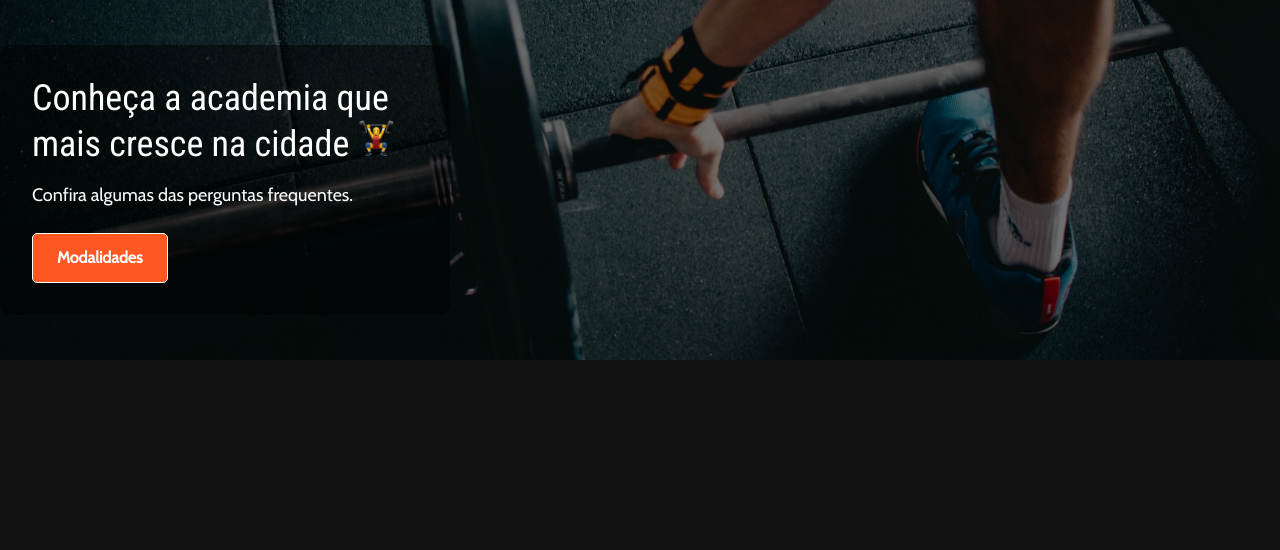
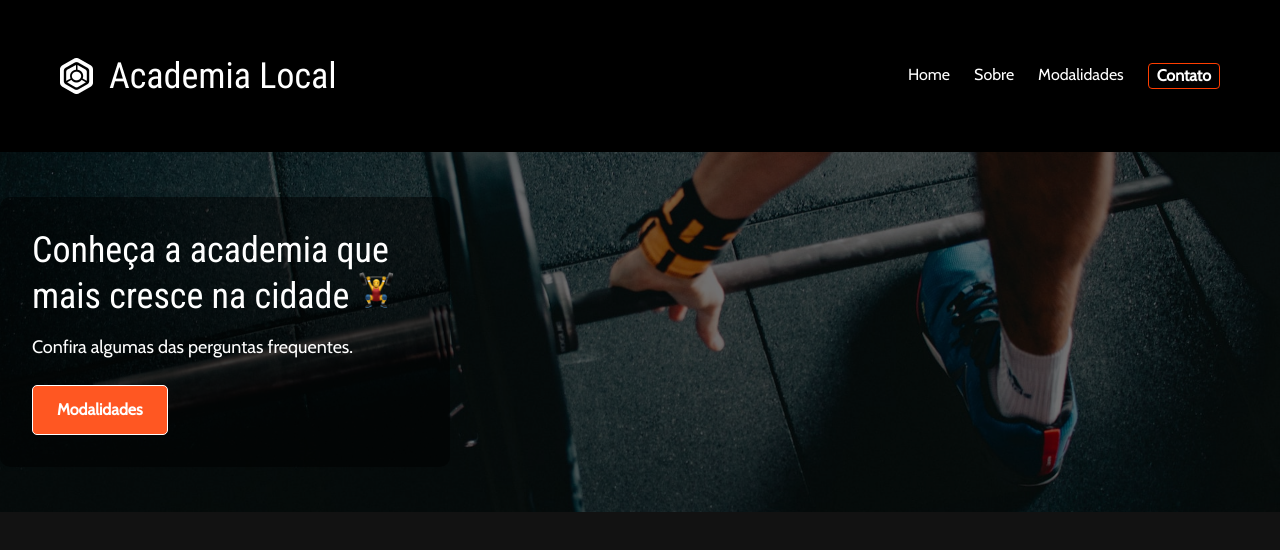
Before and after one commit to josuecintra/svelte-academia, a SvelteKit app: page /sobre in a window 1280 px wide. Shown: the top 550 px of the page. Built offline with nearby package versions, Linux system fonts and the light colour scheme.

Commit message:
Header > Menu

```diff
--- a/src/app.css
+++ b/src/app.css
@@ -65,6 +65,11 @@ a {
   text-decoration: none;
 }
 
+nav > ul {
+  list-style: none;
+  padding-left: unset;
+}
+
 /* 9. Improve line wrapping */
 p {
   text-wrap: pretty;
--- /dev/null
+++ b/src/lib/Header.svelte
@@ -0,0 +1,67 @@
+<script>
+    import logo from '$lib/assets/logo.png';
+</script>
+
+<header class="header">
+    <div class="wrap header__wrapper">
+        <img src="{logo}" alt="Academia Local" class="header__logo" />
+        <nav class="header__nav">
+            <ul>
+                <li><a href="/">Home</a></li>
+                <li><a href="/sobre">Sobre</a></li>
+                <li><a href="/modalidades">Modalidades</a></li>
+                <li><a href="#contato" class="btn header__btn">Contato</a></li>
+            </ul>
+        </nav>
+    </div>
+</header>
+
+<style>
+
+    .header__btn {
+        border-color: var(--feat);
+        padding: 0 0.5rem;
+        background-color: #000;
+    }
+
+    .header__btn:hover {
+        border-color: #fff;
+    }
+
+    .header {
+        background: #000;
+        padding: 1rem 0;
+        position: sticky;
+        top: 0;
+        z-index: 100;
+    }
+
+    .header__wrapper {
+        display: flex;
+        align-items: center;
+        justify-content: space-between;
+        min-height: 120px;
+    }
+
+    .header__logo {
+        max-width: 277px;
+    }
+
+    .header__nav ul {
+        display: flex;
+        gap: 1.5rem;
+    }
+
+    .header__nav a {
+        color: #fff;
+        /* font-weight: bold; */
+        text-decoration: none;
+        transition: color 0.3s ease;
+    }
+
+    .header__nav a:hover {
+        color: #f39c12;
+    }
+
+
+</style>
--- a/src/routes/+layout.svelte
+++ b/src/routes/+layout.svelte
@@ -4,6 +4,7 @@
 	import "@fontsource/roboto-condensed";
 	import "@fontsource/roboto-condensed/700.css";
 	import "@fontsource/cabin";
+	import Menu from '$lib/Header.svelte';
 
 	let { children } = $props();
 </script>
@@ -12,4 +13,6 @@
 	<link rel="icon" href={favicon} />
 </svelte:head>
 
+<Menu />
+
 {@render children?.()}
```
